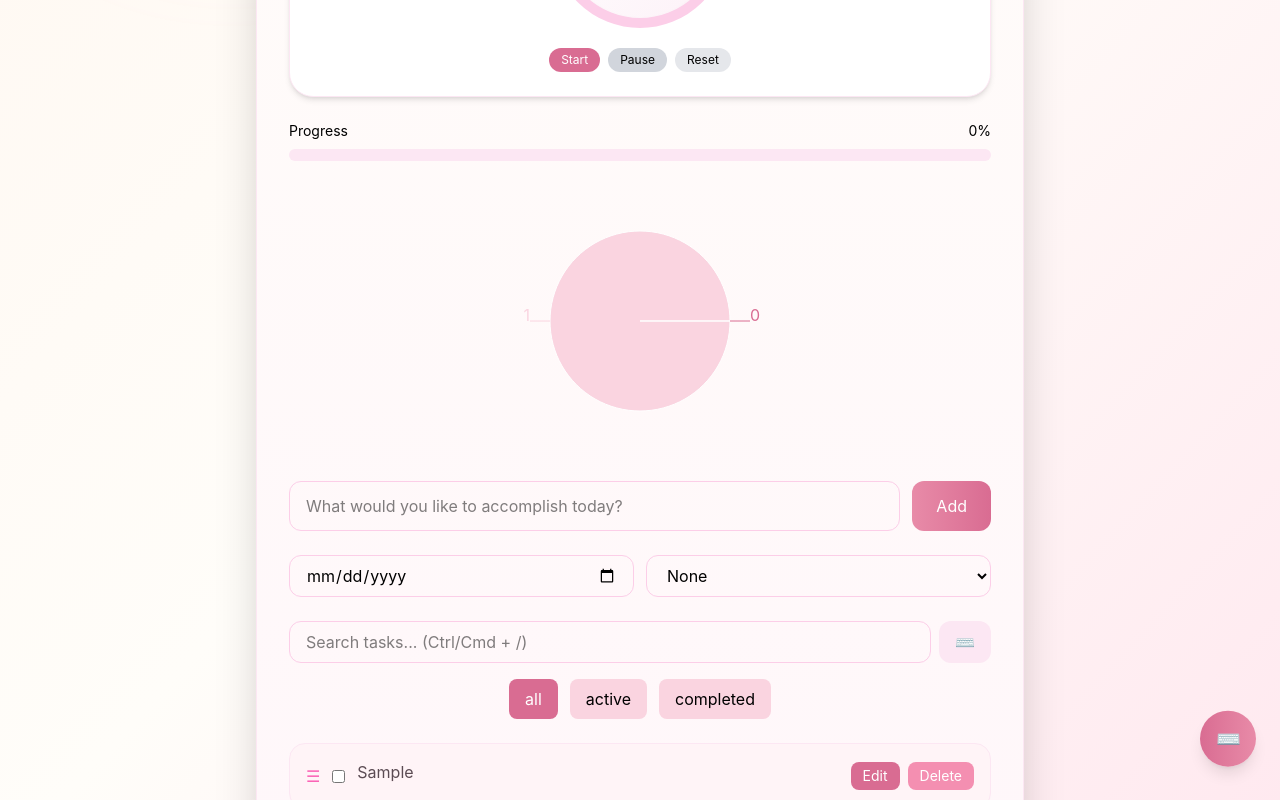
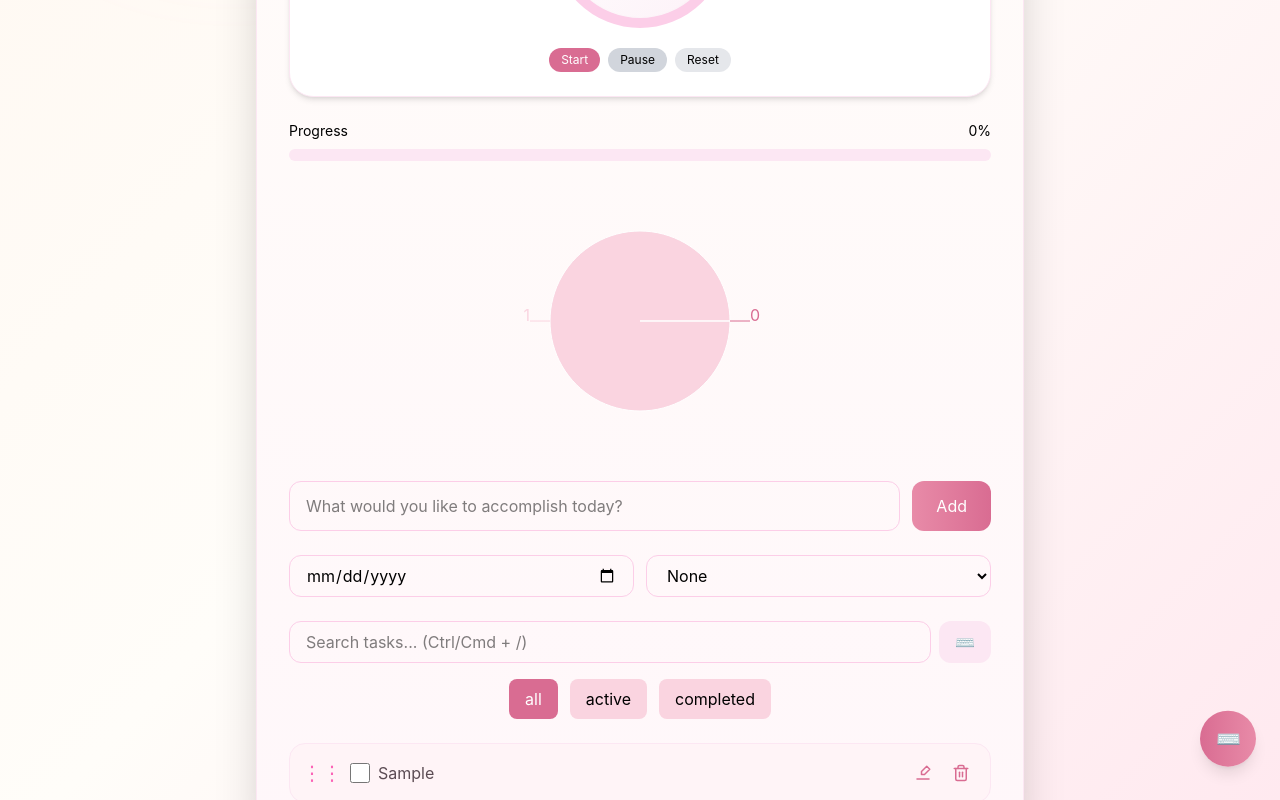
Before and after one commit to Sreyajoy2004/Day-Planner, a React (Vite) app: page / in a window 1280 px wide. Both pictures are taken after typing "Sample" into the empty fields and a click on the button "Add". Shown: the part 514-1314 px from the top of the page. Built offline with nearby package versions, Linux system fonts and the light colour scheme.

Commit message:
changed edit delete to symbols

```diff
--- a/package.json
+++ b/package.json
@@ -12,6 +12,7 @@
   "dependencies": {
     "@hello-pangea/dnd": "^18.0.1",
     "@tailwindcss/vite": "^4.3.0",
+    "lucide-react": "^1.17.0",
     "react": "^19.2.6",
     "react-dom": "^19.2.6",
     "recharts": "^3.8.1",
--- a/src/App.jsx
+++ b/src/App.jsx
@@ -1,5 +1,6 @@
 import { useState, useEffect,useRef } from "react";
 import './shortcuts.css';
+import { Edit2, Trash2, Save, Calendar, Flag, GripVertical } from "lucide-react";
 import {
   PieChart,
   Pie,
@@ -425,31 +426,37 @@ function App() {
                 ref={provided.innerRef}
                 {...provided.draggableProps}
                 {...provided.dragHandleProps}
-                        className="flex flex-col sm:flex-row sm:items-center sm:justify-between bg-[#FFF4F7] p-4 rounded-2xl border border-pink-100 hover:shadow-md transition gap-3"
+                className="bg-[#FFF4F7] p-3 rounded-2xl border border-pink-100 hover:shadow-md transition"
               >
-                        <div className="flex items-center gap-3">
-                          <span className="text-pink-400 cursor-grab">
-                            ☰
+                {/* Main row - everything in one line on mobile */}
+                <div className="flex items-center justify-between gap-2">
+                  {/* Left section: Drag handle + Checkbox + Task text */}
+                  <div className="flex items-center gap-2 flex-1 min-w-0">
+                    {/* Drag Handle */}
+                    <span className="text-pink-400 cursor-grab text-xl flex-shrink-0">
+                      ⋮⋮
                     </span>
 
+                    {/* Checkbox */}
                     <input
                       type="checkbox"
                       checked={todo.completed}
                       onChange={() => toggleTask(todo.id)}
+                      className="w-5 h-5 rounded flex-shrink-0"
+                      style={{ accentColor: '#D96C92' }}
                     />
 
-                          <div>
+                    {/* Task Text */}
                     {editingId === todo.id ? (
                       <input
                         value={editText}
-                                onChange={(e) =>
-                                  setEditText(e.target.value)
-                                }
-                                className="border rounded px-2 py-1"
+                        onChange={(e) => setEditText(e.target.value)}
+                        className="border border-pink-200 rounded px-2 py-1 flex-1 min-w-0"
+                        autoFocus
                       />
                     ) : (
                       <span
-                                className={`break-words ${
+                        className={`truncate ${
                           todo.completed
                             ? "line-through text-pink-300"
                             : "text-[#5B4B53]"
@@ -458,59 +465,87 @@ function App() {
                         {todo.text}
                       </span>
                     )}
+                  </div>
 
+                  {/* Right section: Edit + Delete buttons (pink theme) */}
+                  <div className="flex items-center gap-1 flex-shrink-0">
+                    {editingId === todo.id ? (
+                      <button
+                        onClick={saveEdit}
+                        className="text-green-500 hover:text-green-600 p-2 rounded-lg hover:bg-green-50 transition-colors"
+                        title="Save"
+                      >
+                        <svg xmlns="http://www.w3.org/2000/svg" width="18" height="18" viewBox="0 0 24 24" fill="none" stroke="currentColor" strokeWidth="2" strokeLinecap="round" strokeLinejoin="round">
+                          <path d="M19 21H5a2 2 0 0 1-2-2V5a2 2 0 0 1 2-2h11l5 5v11a2 2 0 0 1-2 2z"/>
+                          <polyline points="17 21 17 13 7 13 7 21"/>
+                          <polyline points="7 3 7 8 15 8"/>
+                        </svg>
+                      </button>
+                    ) : (
+                      <>
+                        <button
+                          onClick={() => startEdit(todo)}
+                          className="text-[#D96C92] hover:text-[#b84d6f] p-2 rounded-lg hover:bg-pink-50 transition-colors"
+                          title="Edit"
+                        >
+                          <svg xmlns="http://www.w3.org/2000/svg" width="18" height="18" viewBox="0 0 24 24" fill="none" stroke="currentColor" strokeWidth="2" strokeLinecap="round" strokeLinejoin="round">
+                            <path d="M17 3l4 4-7 7H10v-4l7-7z"/>
+                            <path d="M4 20h16"/>
+                          </svg>
+                        </button>
+
+                        <button
+                          onClick={() => deleteTask(todo.id)}
+                          className="text-[#D96C92] hover:text-[#b84d6f] p-2 rounded-lg hover:bg-pink-50 transition-colors"
+                          title="Delete"
+                        >
+                          <svg xmlns="http://www.w3.org/2000/svg" width="18" height="18" viewBox="0 0 24 24" fill="none" stroke="currentColor" strokeWidth="2" strokeLinecap="round" strokeLinejoin="round">
+                            <path d="M3 6h18"/>
+                            <path d="M19 6v14a2 2 0 0 1-2 2H7a2 2 0 0 1-2-2V6m3 0V4a2 2 0 0 1 2-2h4a2 2 0 0 1 2 2v2"/>
+                            <line x1="10" y1="11" x2="10" y2="17"/>
+                            <line x1="14" y1="11" x2="14" y2="17"/>
+                          </svg>
+                        </button>
+                      </>
+                    )}
+                  </div>
+                </div>
+
+                {/* Priority & Due Date Row - shows below */}
+                {(todo.priority && todo.priority !== "None") || todo.dueDate ? (
                   <div className="flex gap-2 mt-2 flex-wrap">
                     {todo.priority && todo.priority !== "None" && (
-                                <span
-                                  className={`text-xs px-2 py-1 rounded-full ${getPriorityColor(
-                                    todo.priority
-                                  )}`}
-                                >
-                                  {todo.priority}
-                                </span>
+                      <div className={`flex items-center gap-1 text-xs px-2 py-1 rounded-full ${getPriorityColor(todo.priority)}`}>
+                        <svg xmlns="http://www.w3.org/2000/svg" width="12" height="12" viewBox="0 0 24 24" fill="none" stroke="currentColor" strokeWidth="2" strokeLinecap="round" strokeLinejoin="round">
+                          <path d="M4 15s1-1 4-1 5 2 8 2 4-1 4-1V3s-1 1-4 1-5-2-8-2-4 1-4 1z"/>
+                          <line x1="4" y1="22" x2="4" y2="15"/>
+                        </svg>
+                        <span>{todo.priority}</span>
+                      </div>
                     )}
 
                     {todo.dueDate && (
-                                <span
-                                  className={`text-xs px-2 py-1 rounded-full ${
+                      <div
+                        className={`flex items-center gap-1 text-xs px-2 py-1 rounded-full ${
                           isOverdue(todo.dueDate)
                             ? "bg-red-500 text-white"
                             : "bg-pink-100 text-pink-700"
                         }`}
                       >
-                                  {isOverdue(todo.dueDate)
-                                    ? "⚠ Overdue"
-                                    : todo.dueDate}
-                                </span>
+                        <svg xmlns="http://www.w3.org/2000/svg" width="12" height="12" viewBox="0 0 24 24" fill="none" stroke="currentColor" strokeWidth="2" strokeLinecap="round" strokeLinejoin="round">
+                          <rect x="3" y="4" width="18" height="18" rx="2" ry="2"/>
+                          <line x1="16" y1="2" x2="16" y2="6"/>
+                          <line x1="8" y1="2" x2="8" y2="6"/>
+                          <line x1="3" y1="10" x2="21" y2="10"/>
+                          <circle cx="12" cy="15" r="1"/>
+                          <circle cx="16" cy="15" r="1"/>
+                          <circle cx="8" cy="15" r="1"/>
+                        </svg>
+                        <span>{isOverdue(todo.dueDate) ? "Overdue" : todo.dueDate}</span>
+                      </div>
                     )}
                   </div>
-                          </div>
-                        </div>
-
-                        <div className="flex flex-wrap gap-2">
-                          {editingId === todo.id ? (
-                            <button
-                              onClick={saveEdit}
-                              className="bg-green-500 text-white px-3 py-1 rounded-lg text-sm"
-                            >
-                              Save
-                            </button>
-                          ) : (
-                            <button
-                              onClick={() => startEdit(todo)}
-                              className="bg-[#D96C92] text-white px-3 py-1 rounded-lg text-sm"
-                            >
-                              Edit
-                            </button>
-                          )}
-
-                          <button
-                            onClick={() => deleteTask(todo.id)}
-                            className="bg-[#F48FB1] text-white px-3 py-1 rounded-lg text-sm"
-                          >
-                            Delete
-                          </button>
-                        </div>
+                ) : null}
               </div>
             )}
           </Draggable>
```
Also changed, not shown: 1 other file (tests, documents, lock files or other folders). Lines whose indentation alone changed are shown as unchanged.
